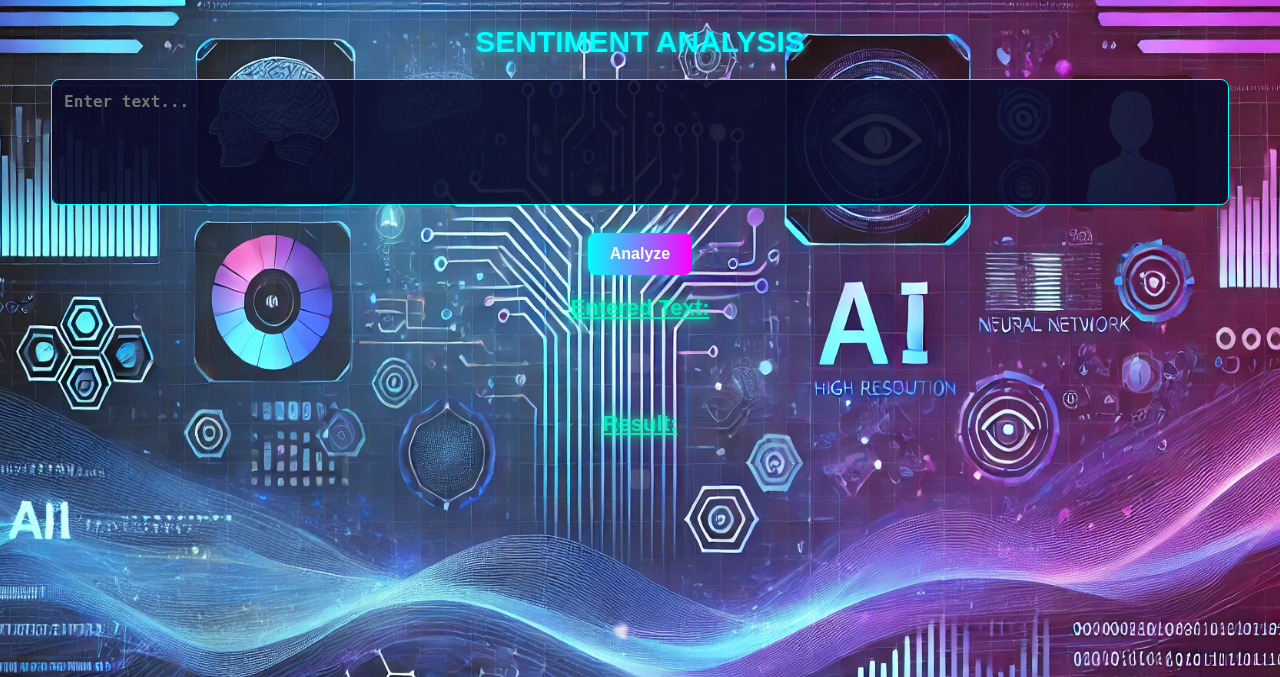
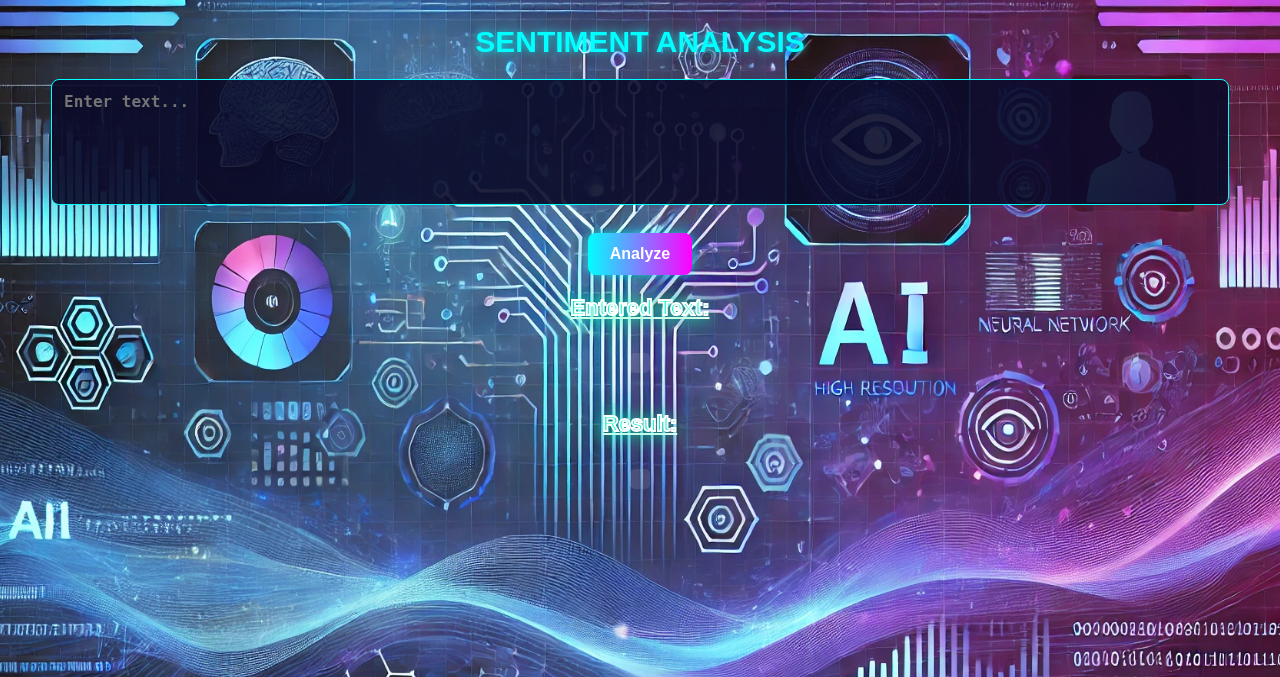
Before and after one commit to GNANESWARIG/sentiment-analysis, a Flask app: page / in a window 1280 px wide. Shown: the top 677 px of the page. Run offline with Flask 3, Linux system fonts and the light colour scheme.

Commit message:
Update style.css

```diff
--- a/static/style.css
+++ b/static/style.css
@@ -109,10 +109,11 @@ h3 {
     font-size: 22px;
     margin-top: 20px;
     text-decoration: underline;
-  color: rgba(0, 255, 200, 0.8); /* Blended blue-green */
-    text-shadow: 0 0 10px rgba(0, 255, 200, 0.8), 0 0 20px rgba(0, 255, 128, 0.6);
-
-
+  color: rgba(0, 255, 200, 0.9);
+    -webkit-text-stroke: 2px white; /* Thicker white outline */
+    text-shadow:
+        0 0 15px rgba(0, 255, 200, 0.9),
+        0 0 25px rgba(0, 255, 128, 0.7);
 }
 
 p#sentimentResult, p#enteredText {
```
